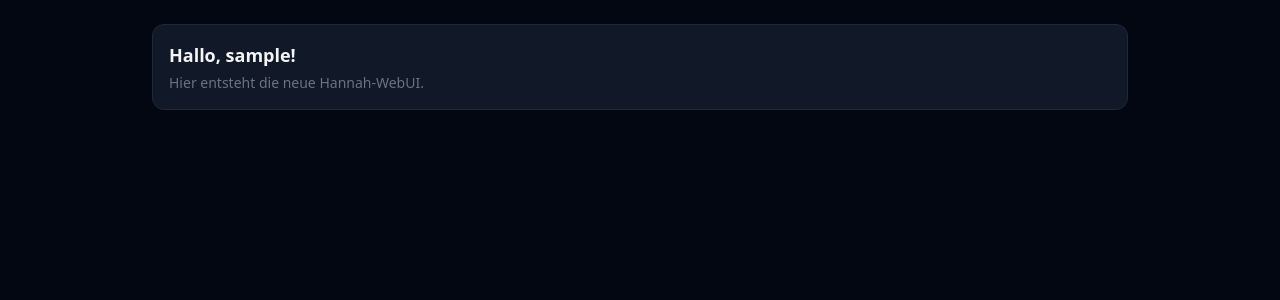
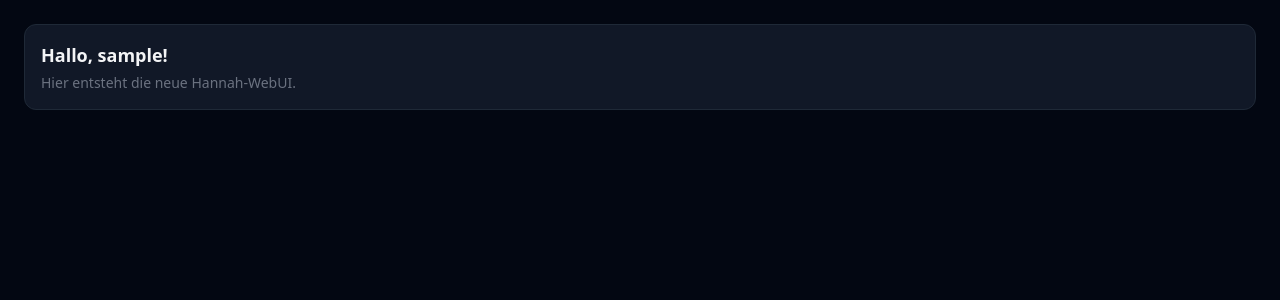
Before and after one commit to NurPech/hannah-webui, a Flask app: page / in a window 1280 px wide. Shown: the part 57-357 px from the top of the page. Run offline with Flask 3, Linux system fonts and the light colour scheme; the visitor is signed in with stand-in values (Sample User, id 1); parts of the project's set-up code (start-up, migrations or seed data) failed here and were passed over; some libraries are stand-ins or nearby versions.

Commit message:
Release v1.3.1-public

```diff
--- a/hannah_webui/templates/base.html
+++ b/hannah_webui/templates/base.html
@@ -46,7 +46,7 @@
 </header>
 {% endif %}
 
-<div class="max-w-5xl mx-auto px-4 sm:px-6 py-6">
+<div class="max-w-7xl mx-auto px-4 sm:px-6 py-6">
   {% set flash_colors = {'danger': 'rose', 'success': 'emerald', 'warning': 'amber', 'info': 'blue'} %}
   {% for category, message in get_flashed_messages(with_categories=true) %}
   {% set color = flash_colors.get(category, 'blue') %}
```
Also changed, not shown: CHANGELOG.md.
